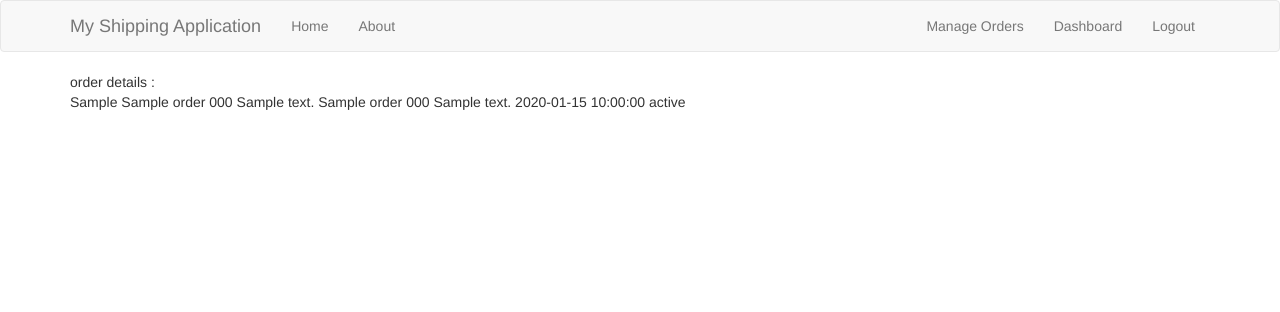
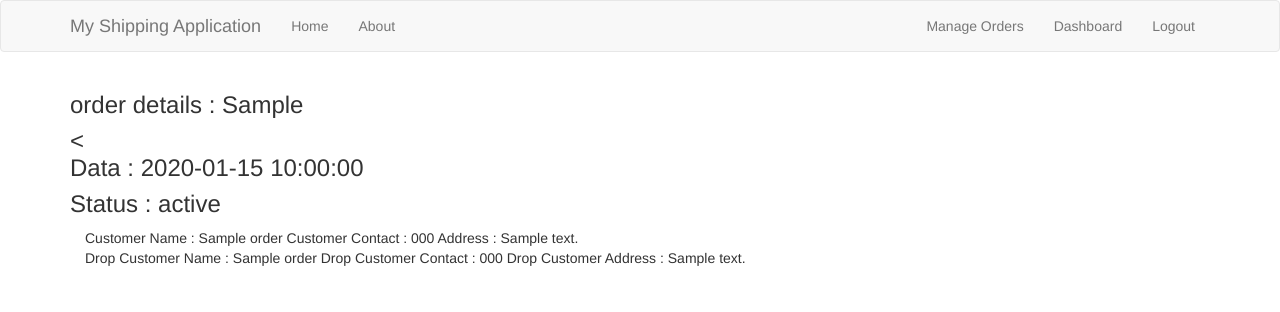
Before and after one commit to mohdmulla/shipping-application-, a Flask app: a page that uses templates/order.html in a window 1280 px wide. Shown: the top 312 px of the page. Run offline with Flask 2, Linux system fonts and the light colour scheme; the visitor is signed in with stand-in values (Sample User, id 1); tables that the repository leaves empty or names only in its code hold one stand-in row (values such as "Sample post"); some libraries are stand-ins or nearby versions.

Commit message:
minor changes

```diff
--- a/templates/includes/_navbar.html
+++ b/templates/includes/_navbar.html
@@ -21,6 +21,7 @@
               <li><a href="/Dashboard">Dashboard</a></li>
               <li><a href="/logout">Logout</a></li>
             {% else %}
+              <li><a href="/new_order"> PLACE ORDER</a></li>
               <li><a href="/register">Register</a></li>
               <li><a href="/login">Login</a></li>
 
--- a/templates/order.html
+++ b/templates/order.html
@@ -1,17 +1,31 @@
 {% extends 'layout.html' %}
 
 {% block body %}
-    order details :
-<p>{{order.orderno}}</td>
-        <td>{{order.pick_cname}}</td>
-        <td>{{order.pick_tel}}</td>
-        <td>{{order.pick_address}}</td>
-        <td>{{order.drop_cname}}</td>
-        <td>{{order.drop_tel}}</td>
-        <td>{{order.drop_address}}</td>
-        <td>{{order.order_date}}</td>
-        <td>{{order.status}}</td>
+        <h3>
+        <p>order details : {{order.orderno}}
+        </p><<p>Data : {{order.order_date}}
+        </p><p>Status  : {{order.status}}
+        </p></h3>
 
+
+<div class="container">
+        <div class="card">
+                 <div class="card-body">
+         Customer Name : {{order.pick_cname}}
+        Customer Contact : {{order.pick_tel}}
+        Address : {{order.pick_address}}
+        </div>
+        <div>
+
+        <div class="card">
+                <div class="card-body">
+        Drop Customer Name :         {{order.drop_cname}}
+        Drop Customer Contact :        {{order.drop_tel}}
+        Drop Customer Address : {{order.drop_address}}
+        </div>
+</div>
+
+</div>
 
 
 {% endblock %}
```
